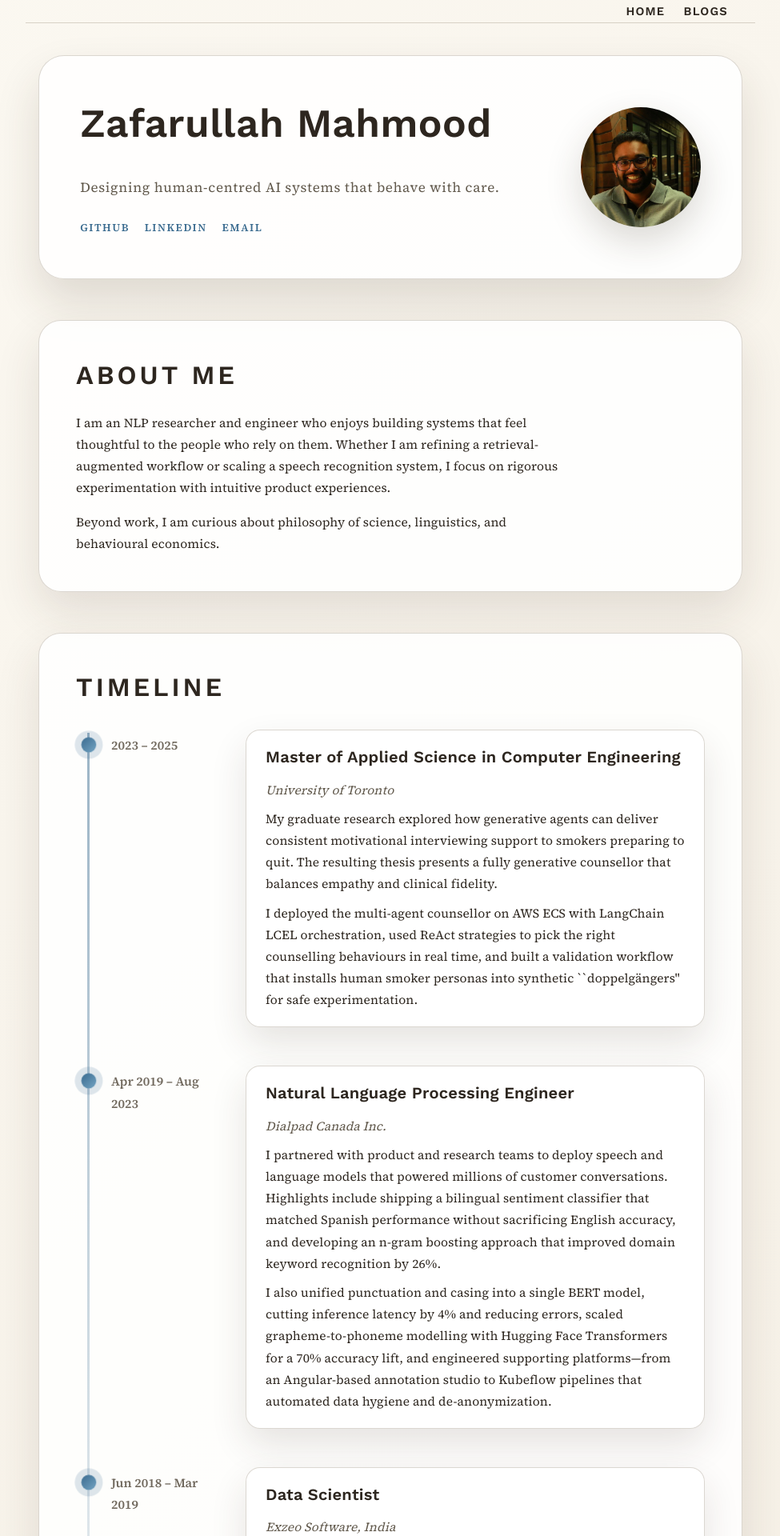
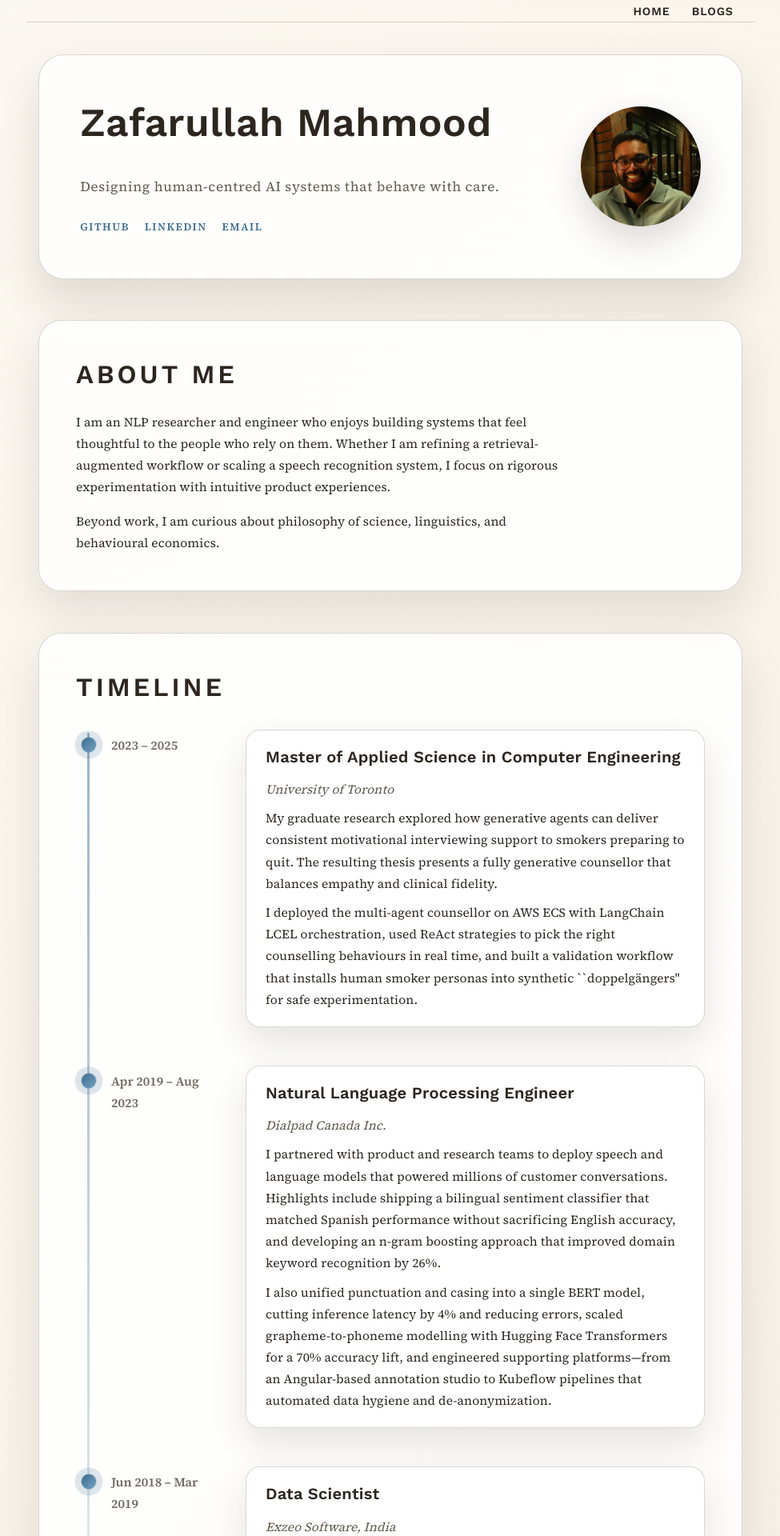
Before and after one commit to zaffnet/zaffnet.github.io, a Jekyll site: the page built from index.html, in a window 1280 px wide. Shown: the top 1920 px of the page at 80% size, without its empty margins (152-1127 px from the left). Built offline with Jekyll 4.4.1, drawn with Linux system fonts in a browser that asks for light colours.

Commit message:
Refine minimal navigation spacing

```diff
--- a/assets/css/style.css
+++ b/assets/css/style.css
@@ -130,7 +130,7 @@
 header {
   display: flex;
   justify-content: center;
-  padding: clamp(1.4rem, 3vw, 2.4rem) 0 0;
+  padding: clamp(1rem, 2vw, 1.75rem) 0 clamp(0.75rem, 2vw, 1.5rem);
 }
 
 header nav {
@@ -138,10 +138,12 @@
   justify-content: flex-end;
   align-items: center;
   width: min(960px, 92vw);
-  padding: 0 clamp(1.4rem, 3vw, 2.2rem);
+  padding: 0 clamp(1rem, 4vw, 1.75rem);
   box-sizing: border-box;
   border-bottom: 1px solid var(--surface-border);
   background: transparent;
+  gap: clamp(1rem, 3vw, 1.75rem);
+  flex-wrap: wrap;
 }
 
 header nav ul {
@@ -149,17 +151,18 @@
   margin: 0;
   padding: 0;
   display: flex;
-  gap: clamp(1rem, 2vw, 1.5rem);
+  gap: clamp(1rem, 3vw, 1.75rem);
+  justify-content: flex-end;
 }
 
 header nav li a {
   font-family: var(--font-family-heading);
-  font-size: 0.95rem;
+  font-size: 0.92rem;
   font-weight: 600;
-  letter-spacing: 0.08em;
+  letter-spacing: 0.06em;
   text-transform: uppercase;
   color: var(--text-primary);
-  padding: 0.5rem 0;
+  padding: 0.4rem 0;
 }
 
 header nav li a:hover {
```
